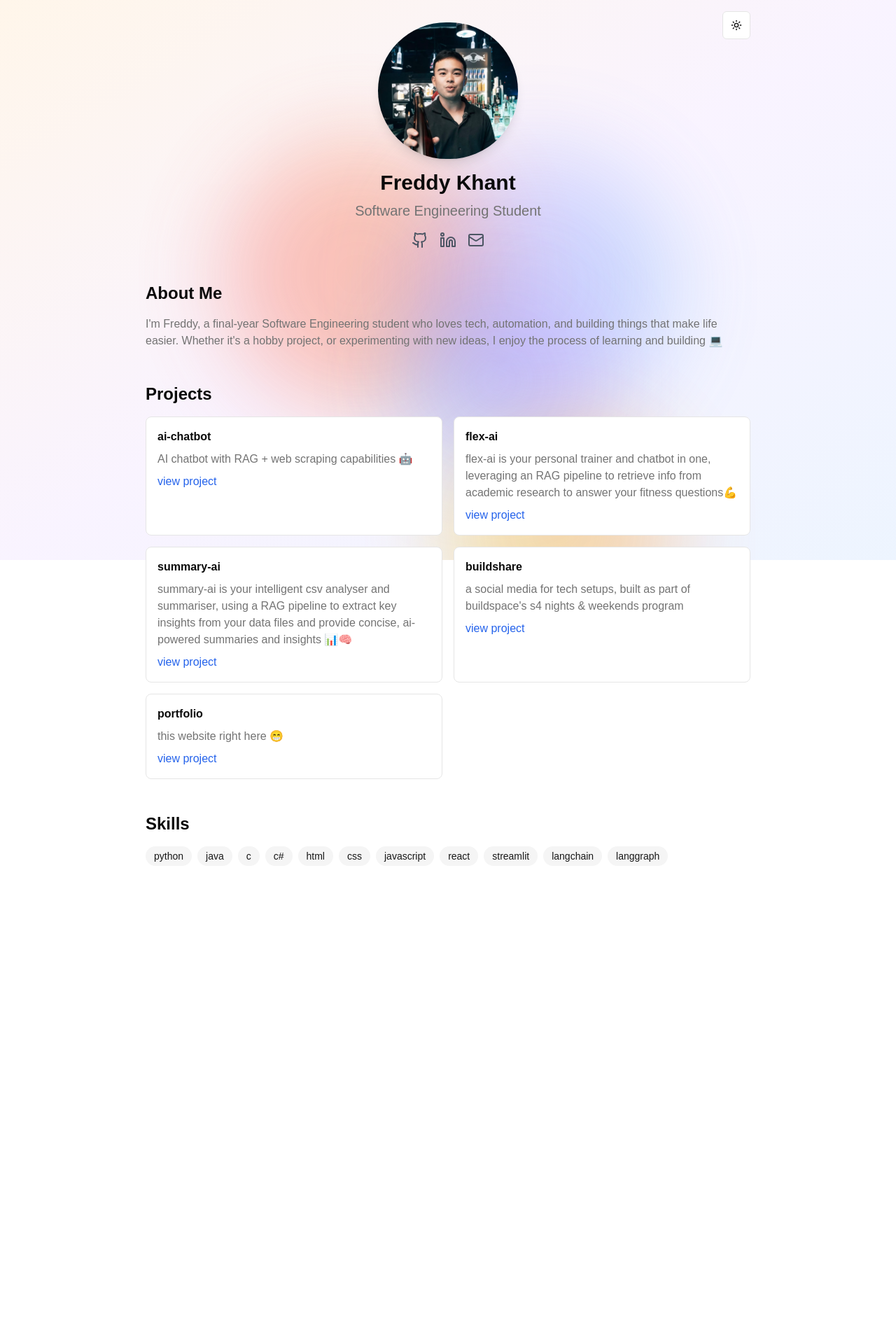
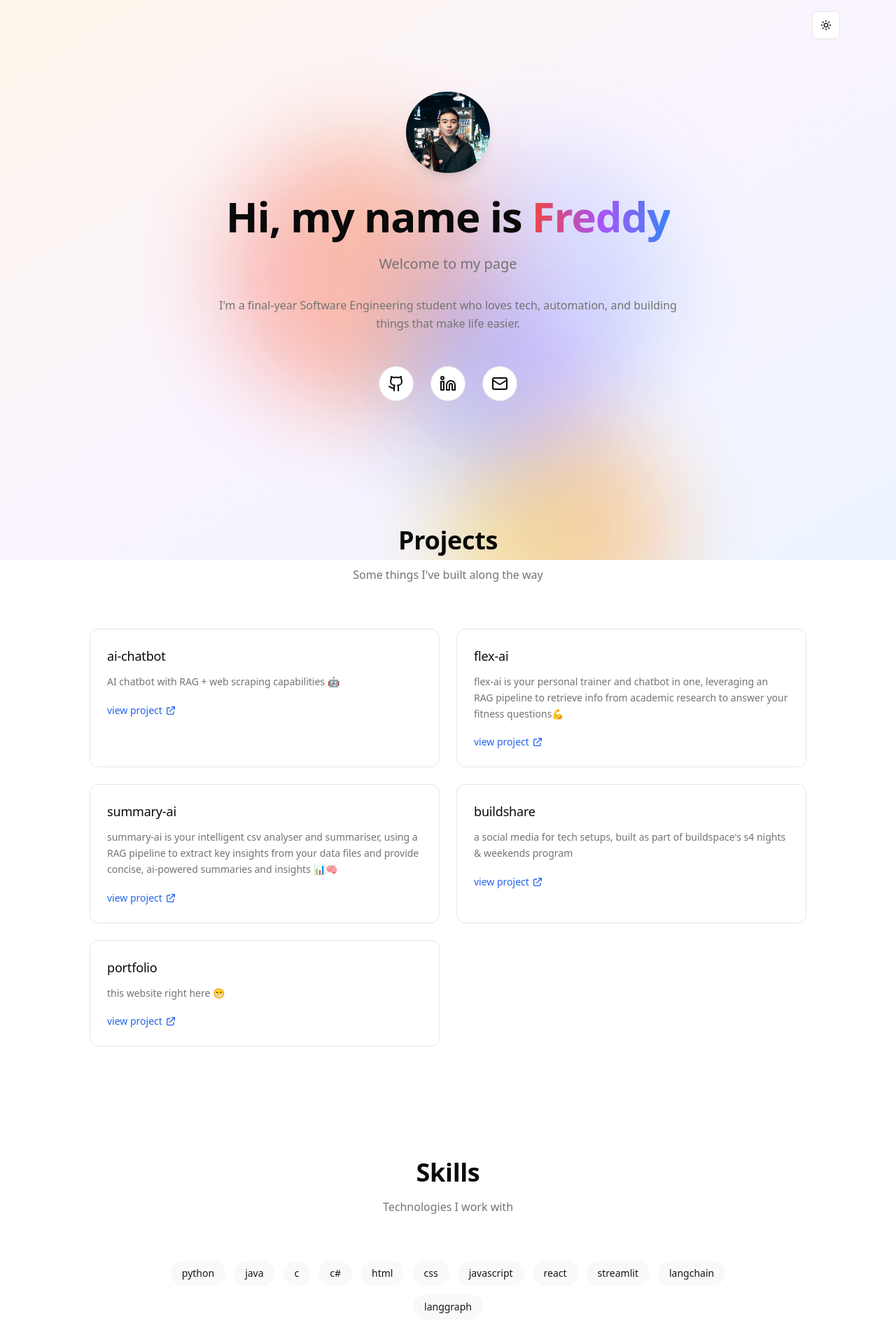
Before and after one commit to freddykhant/portfolio, a Next.js app: page / in a window 1280 px wide. Shown: the top 1920 px of the page at 70% size. Before the commit the page ends 1269 px from the top, so only its background shows below. Built offline with nearby package versions, Linux system fonts and the light colour scheme.

Commit message:
typography changes

```diff
--- a/app/globals.css
+++ b/app/globals.css
@@ -3,7 +3,9 @@
 @tailwind utilities;
 
 body {
-  font-family: Arial, Helvetica, sans-serif;
+  font-family: ui-sans-serif, system-ui, -apple-system, BlinkMacSystemFont,
+    "Segoe UI", Roboto, "Helvetica Neue", Arial, "Noto Sans", sans-serif,
+    "Apple Color Emoji", "Segoe UI Emoji", "Segoe UI Symbol", "Noto Color Emoji";
 }
 
 @layer base {
--- a/app/page.tsx
+++ b/app/page.tsx
@@ -62,92 +62,153 @@ export default function Home() {
       </div>
 
       {/* Content */}
-      <div className="relative z-10 max-w-4xl mx-auto px-4 py-8">
-        <header className="text-center mb-12">
-          <div className="absolute right-4 top-4">
-            <ModeToggle />
+      <div className="relative z-10 max-w-6xl mx-auto px-4 py-8">
+        {/* Mode Toggle */}
+        <div className="absolute right-4 top-4">
+          <ModeToggle />
+        </div>
+
+        {/* Hero Section */}
+        <section className="min-h-[80vh] flex flex-col items-center justify-center text-center py-20">
+          <div className="mb-8">
+            <Image
+              src="/pfp.jpg"
+              alt="Freddy Khant"
+              width={120}
+              height={120}
+              className="rounded-full mx-auto shadow-lg"
+            />
           </div>
-          <Image
-            src="/pfp.jpg"
-            alt="me"
-            width={200}
-            height={200}
-            className="rounded-full mx-auto mb-4 shadow-lg"
-          />
-          <h1 className="text-3xl font-bold mb-2">Freddy Khant</h1>
-          <p className="text-xl text-muted-foreground mb-4">
-            Software Engineering Student
+
+          <h1 className="text-4xl md:text-6xl font-semibold mb-6 tracking-[-0.02em] leading-[1.1]">
+            Hi, my name is{" "}
+            <span className="bg-gradient-to-r from-red-500 via-purple-500 to-blue-500 bg-clip-text text-transparent">
+              Freddy
+            </span>
+          </h1>
+
+          <p className="text-lg md:text-xl text-muted-foreground mb-8 font-normal leading-relaxed">
+            Welcome to my page
           </p>
-          <div className="flex justify-center space-x-4">
+
+          <p className="text-base text-muted-foreground mb-12 max-w-2xl leading-relaxed">
+            I'm a final-year Software Engineering student who loves tech,
+            automation, and building things that make life easier.
+          </p>
+
+          <div className="flex justify-center space-x-6">
             <a
               href="https://github.com/freddykhant"
               target="_blank"
               rel="noopener noreferrer"
-              className="text-gray-600 hover:text-gray-900 dark:text-gray-300 dark:hover:text-white transition-colors"
+              className="p-3 rounded-full bg-card border border-border hover:bg-accent transition-all duration-200 hover:scale-110"
             >
-              <Github />
+              <Github className="w-6 h-6" />
             </a>
             <a
               href="https://www.linkedin.com/in/freddykhant240/"
               target="_blank"
               rel="noopener noreferrer"
-              className="text-gray-600 hover:text-gray-900 dark:text-gray-300 dark:hover:text-white transition-colors"
+              className="p-3 rounded-full bg-card border border-border hover:bg-accent transition-all duration-200 hover:scale-110"
             >
-              <Linkedin />
+              <Linkedin className="w-6 h-6" />
             </a>
             <a
               href="mailto:freddyhmk@gmail.com"
               target="_blank"
               rel="noopener noreferrer"
-              className="text-gray-600 hover:text-gray-900 dark:text-gray-300 dark:hover:text-white transition-colors"
+              className="p-3 rounded-full bg-card border border-border hover:bg-accent transition-all duration-200 hover:scale-110"
             >
-              <Mail />
+              <Mail className="w-6 h-6" />
             </a>
           </div>
-        </header>
-
-        <section className="mb-12">
-          <h2 className="text-2xl font-bold mb-4">About Me</h2>
-          <p className="text-muted-foreground">
-            I&apos;m Freddy, a final-year Software Engineering student who loves
-            tech, automation, and building things that make life easier. Whether
-            it&apos;s a hobby project, or experimenting with new ideas, I enjoy
-            the process of learning and building 💻
-          </p>
         </section>
 
-        <section className="mb-12">
-          <h2 className="text-2xl font-bold mb-4">Projects</h2>
-          <div className="grid grid-cols-1 md:grid-cols-2 gap-4">
+        {/* Projects Section */}
+        <section className="py-20">
+          <div className="text-center mb-16">
+            <h2 className="text-3xl md:text-4xl font-semibold mb-4 tracking-[-0.01em]">
+              Projects
+            </h2>
+            <p className="text-base text-muted-foreground max-w-2xl mx-auto leading-relaxed">
+              Some things I've built along the way
+            </p>
+          </div>
+          <div className="grid grid-cols-1 md:grid-cols-2 gap-6 max-w-5xl mx-auto">
             {projects.map((project, index) => (
               <div
                 key={index}
-                className="bg-card border border-border rounded-lg p-4 hover:shadow-md transition-shadow"
+                className="bg-card/50 backdrop-blur-sm border border-border rounded-xl p-6 hover:bg-card/70 transition-all duration-300 hover:scale-[1.02] hover:shadow-lg"
               >
-                <h3 className="font-semibold mb-2">{project.name}</h3>
-                <p className="text-muted-foreground mb-2">
+                <h3 className="text-lg font-medium mb-3 tracking-[-0.01em]">
+                  {project.name}
+                </h3>
+                <p className="text-muted-foreground mb-4 leading-relaxed text-sm">
                   {project.description}
                 </p>
                 <a
                   href={project.link}
                   target="_blank"
                   rel="noopener noreferrer"
-                  className="text-blue-600 dark:text-blue-400 hover:underline font-medium"
+                  className="inline-flex items-center text-blue-600 dark:text-blue-400 hover:underline font-medium text-sm"
                 >
                   view project
+                  <svg
+                    className="w-4 h-4 ml-1"
+                    fill="none"
+                    stroke="currentColor"
+                    viewBox="0 0 24 24"
+                  >
+                    <path
+                      strokeLinecap="round"
+                      strokeLinejoin="round"
+                      strokeWidth={2}
+                      d="M10 6H6a2 2 0 00-2 2v10a2 2 0 002 2h10a2 2 0 002-2v-4M14 4h6m0 0v6m0-6L10 14"
+                    />
+                  </svg>
                 </a>
               </div>
             ))}
           </div>
         </section>
 
-        <section>
-          <h2 className="text-2xl font-bold mb-4">Skills</h2>
-          <div className="flex flex-wrap gap-2">
+        {/* Skills Section */}
+        <section className="py-20">
+          <div className="text-center mb-16">
+            <h2 className="text-3xl md:text-4xl font-semibold mb-4 tracking-[-0.01em]">
+              Skills
+            </h2>
+            <p className="text-base text-muted-foreground max-w-2xl mx-auto leading-relaxed">
+              Technologies I work with
+            </p>
+          </div>
+          <div className="flex flex-wrap justify-center gap-3 max-w-4xl mx-auto">
             {skills.map((skill, index) => (
               <span
                 key={index}
-                className="bg-secondary text-secondary-foreground rounded-full px-3 py-1 text-sm font-medium hover:bg-secondary/80 transition-colors"
+                className="bg-secondary/60 backdrop-blur-sm text-secondary-foreground rounded-full px-4 py-2 text-sm font-medium hover:bg-secondary/80 transition-all duration-200 hover:scale-105"
+              >
+                {skill}
+              </span>
+            ))}
+          </div>
+        </section>
+
+        {/* Skills Section */}
+        <section className="py-20">
+          <div className="text-center mb-16">
+            <h2 className="text-4xl md:text-5xl font-bold mb-4 tracking-tight">
+              Skills
+            </h2>
+            <p className="text-lg text-muted-foreground max-w-2xl mx-auto">
+              Technologies I work with
+            </p>
+          </div>
+          <div className="flex flex-wrap justify-center gap-3 max-w-4xl mx-auto">
+            {skills.map((skill, index) => (
+              <span
+                key={index}
+                className="bg-secondary/60 backdrop-blur-sm text-secondary-foreground rounded-full px-4 py-2 text-sm font-medium hover:bg-secondary/80 transition-all duration-200 hover:scale-105"
               >
                 {skill}
               </span>
```
